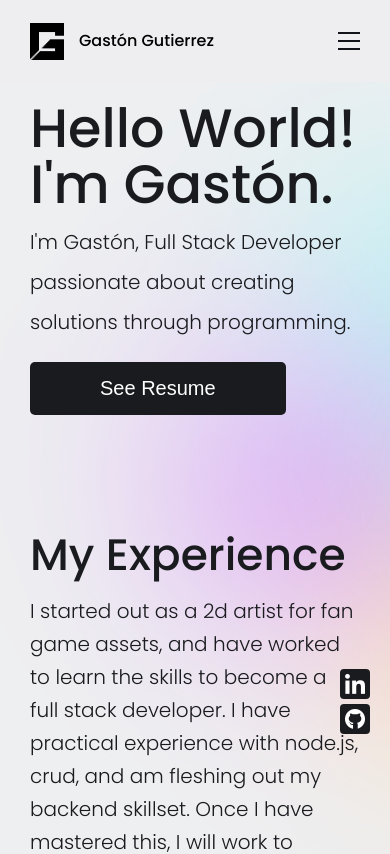
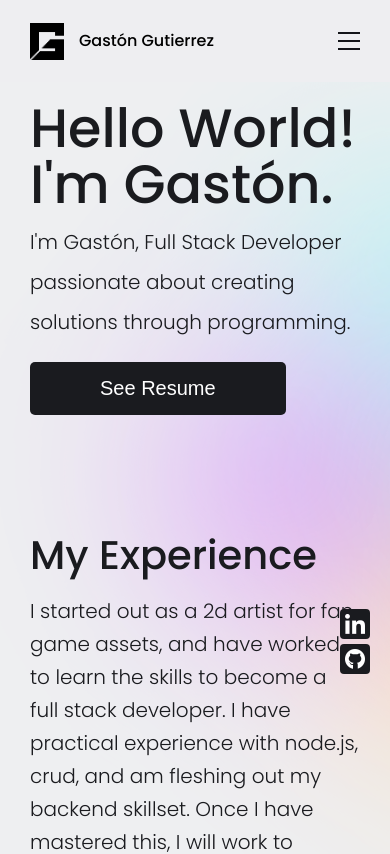
Before and after one commit to Gastti/portfolio, a React (Vite) app: page / in a window 390 px wide. Shown: the top 854 px of the page. Built offline with nearby package versions, Linux system fonts and the light colour scheme.

Commit message:
change responsive

```diff
--- a/src/components/quickcontact/QuickContact.css
+++ b/src/components/quickcontact/QuickContact.css
@@ -1,7 +1,7 @@
 .quickcontact {
     position: fixed;
     z-index: 10;
-    bottom: 110px;
+    bottom: 170px;
     right: 20px;
 }
 
--- a/src/components/section/Section.Responsive.css
+++ b/src/components/section/Section.Responsive.css
@@ -2,6 +2,10 @@
     h1 {
         font-size: 56px;
         line-height: 60px;
+    }
+
+    h2 {
+        font-size: 2.5rem!important;
     }
 
     h3 {
--- a/src/routes/Home.jsx
+++ b/src/routes/Home.jsx
@@ -10,7 +10,6 @@ import Contact from "../components/contact/Contact";
 import Footer from "../components/footer/Footer";
 import QuickContact from "../components/quickcontact/QuickContact";
 import AboutMe from "../components/aboutme/AboutMe";
-import Me from "../assets/me.png";
 
 function Home() {
   const [language, setLanguage] = useState("");
```
